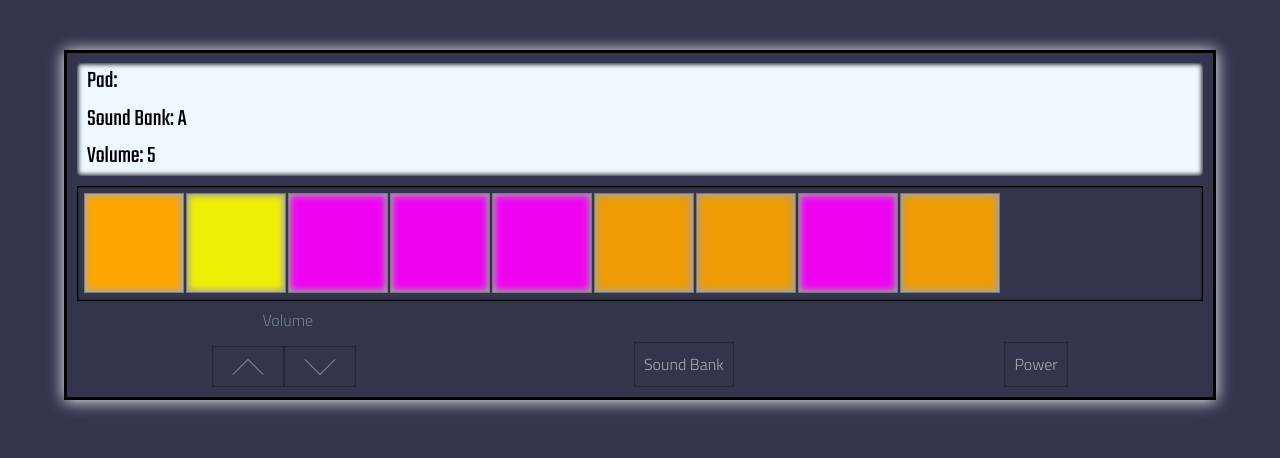
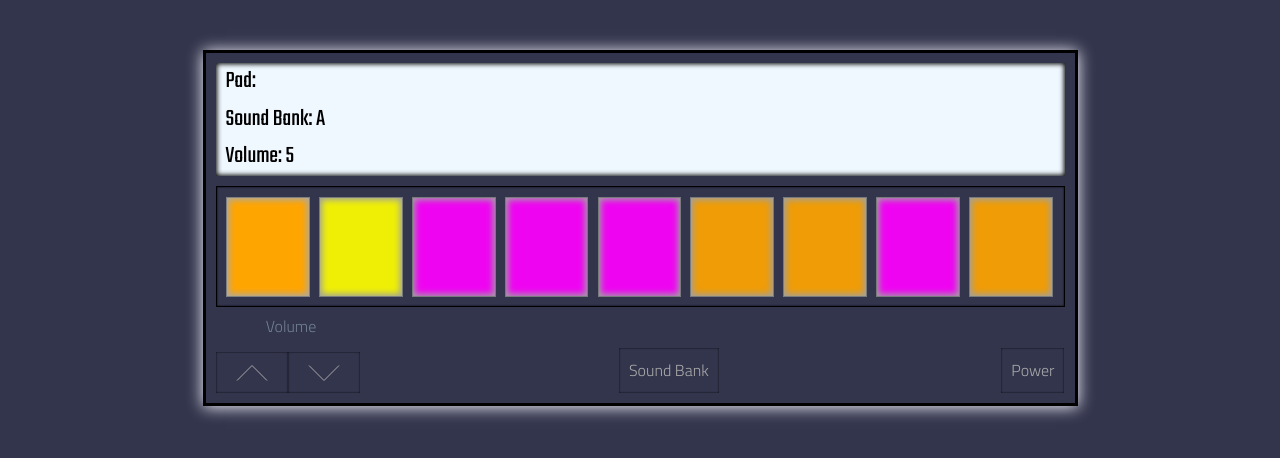
Before and after one commit to 0binny0/drum_machine, a React (Vite) app: page / in a window 1280 px wide. Shown: the top 458 px of the page. Built offline with nearby package versions, Linux system fonts and the light colour scheme.

Commit message:
added media queries for 450px and 900px

```diff
--- a/src/index.css
+++ b/src/index.css
@@ -12,7 +12,6 @@ body {
     /*background: grey;*/
     background: hsl(235, 20%, 25%);
     padding: 10px;
-    width: 90%;
     margin: 50px auto;
     border: 3px solid;
 }
@@ -69,7 +68,7 @@ p:nth-of-type(3) {
 
 #controls {
     display: flex;
-    justify-content: space-around;
+    justify-content: space-between;
     align-items: end;
 }
 
@@ -93,21 +92,24 @@ p:nth-of-type(3) {
     font-weight: 300;
 }
 
+.ctrl_button:nth-of-type(1) {
+    position: relative;
+    right: 15px;
+}
+
 .pad {
-    width: 100px;
     height: 100px;
     border: 1px solid grey;
-    margin: 1px;
 }
 
-.pad:nth-of-type(4),
-.pad:nth-of-type(5),
-.pad:nth-of-type(6),
-.pad:nth-of-type(7),
-.pad:nth-of-type(8),
-.pad:nth-of-type(9) {
-    margin-top: 0;
-}
+/*.pad:nth-of-type(4),*/
+/*.pad:nth-of-type(5),*/
+/*.pad:nth-of-type(6),*/
+/*.pad:nth-of-type(7),*/
+/*.pad:nth-of-type(8),*/
+/*.pad:nth-of-type(9) {*/
+/*    margin-top: 0;*/
+/*}*/
 
 .pads_wrapper {
     margin-top: 10px;
@@ -120,3 +122,31 @@ svg {
   width: 60px;
   height: 35px;
 }
+
+@media screen and (min-width: 450px) {
+    .drum_machine_wrapper {
+        width: 425px;
+    }
+
+    .pads_wrapper {
+        display: flex;
+        flex-wrap: wrap;
+        width: 100%;
+    }
+
+    .pad {
+        width: 30%;
+        margin: 1.6667%;
+    }
+}
+
+@media screen and (min-width: 900px) {
+    .drum_machine_wrapper {
+        width: 875px;
+    }
+
+    .pad {
+        width: 10%;
+        margin: 0.55%;
+    }
+}
```
